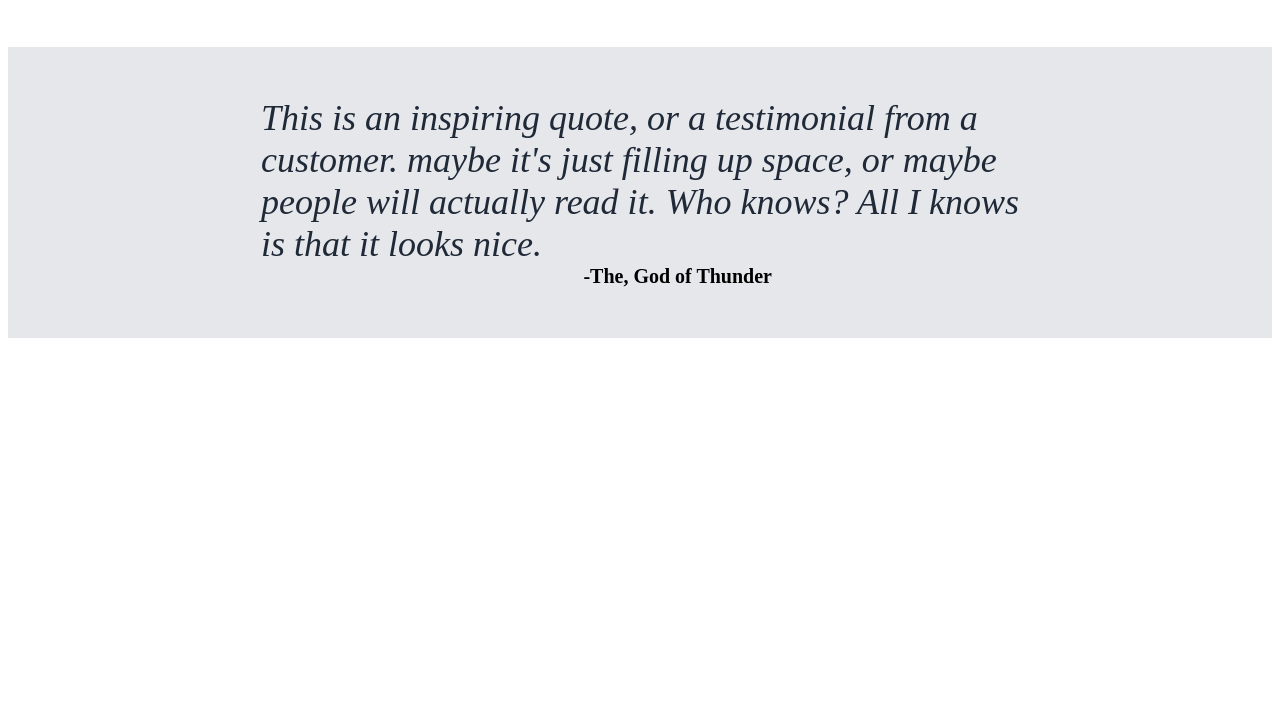
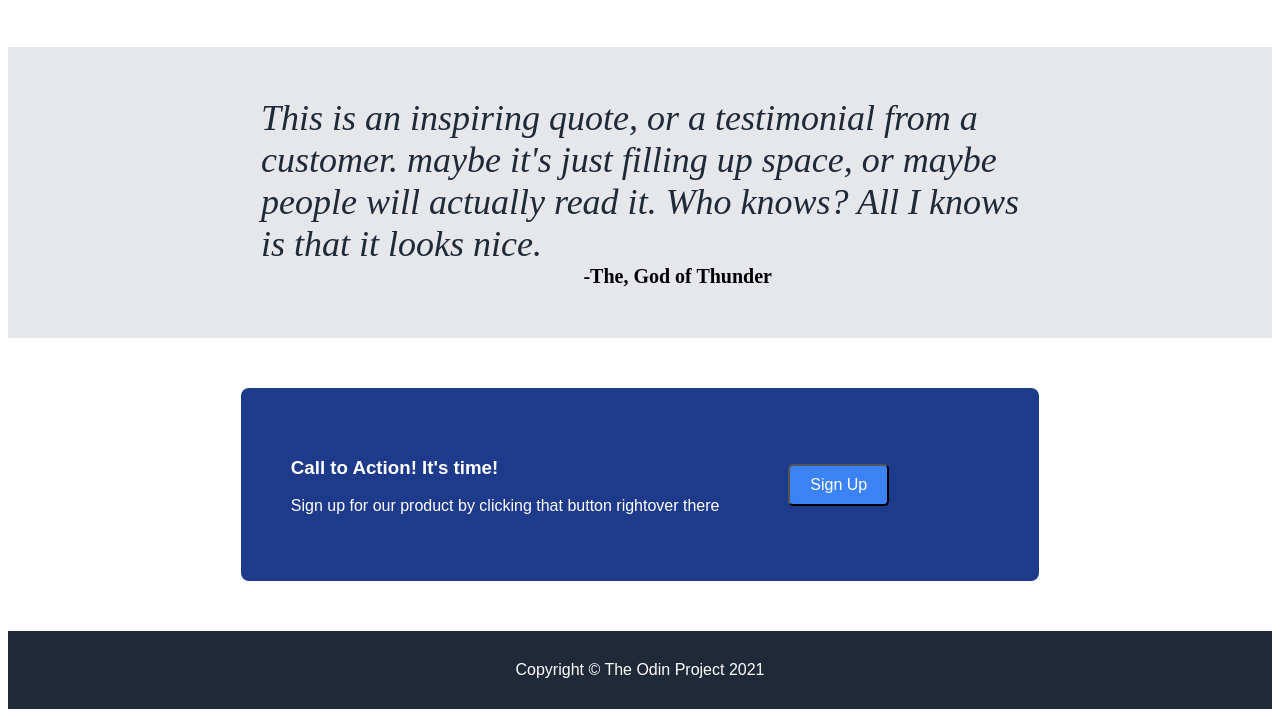
Before and after one commit to KBola98/landing_page, a plain HTML site: page index.html in a window 1280 px wide. Shown: the part 1006-1723 px from the top of the page. Before the commit the page ends 1352 px from the top, so only its background shows below. Drawn offline with Linux system fonts and the light colour scheme.

Commit message:
Added the CTA and the Footer sections

```diff
--- a/index.html
+++ b/index.html
@@ -66,5 +66,22 @@
         <div class="quote-owner">-The, God of Thunder</div>
     </div>
 
+
+     <div class="forth-section">
+        <div class="blue-box">
+            <div class="content-section">
+                <h3>Call to Action! It's time!</h3>
+                <p>Sign up for our product by clicking that button rightover there</p>
+            </div>
+            <div class="signup-section">
+
+                <button type="submit">Sign Up</button>
+
+            </div>
+        </div>
+     </div>
+     <footer class="footer">
+        <p>Copyright © The Odin Project 2021</p>
+    </footer>
 </body>
 </html>
--- a/styles.css
+++ b/styles.css
@@ -137,3 +137,52 @@ h1 {
     font-weight: bold;
     padding-bottom: 50px;
 }
+
+/* starts the sugnup */
+.forth-section{
+    display: flex;
+    padding: 50px;
+    justify-content : center;
+    align-items: center;
+}
+
+
+.blue-box {
+    background-color: #1E3A8A; /* Blue background */
+    padding: 50px;
+    border-radius: 8px; /* Rounded corners (optional) */
+    display: flex;
+    justify-content: space-between;
+    align-items: center;
+    color: white;
+    font-family: Arial, sans-serif;
+    width: 60%;
+}
+
+
+
+.signup-section button {
+    padding: 10px 20px;
+    background-color: #3B82F6;
+    color: white;
+
+    border-radius: 5px;
+    font-size: 16px;
+    cursor: pointer;
+    margin-right: 100px;
+}
+
+
+
+.footer {
+    background-color: #1F2937; /* Dark background color */
+    color: white;              /* White text color */
+    text-align: center;        /* Center the text */
+    padding: 30px;             /* Add padding */
+    font-family: sans-serif;   /* Font family */
+    font-size: 16px;           /* Font size */
+}
+
+.footer p {
+    margin: 0; /* Remove default margin for better alignment */
+}
```
